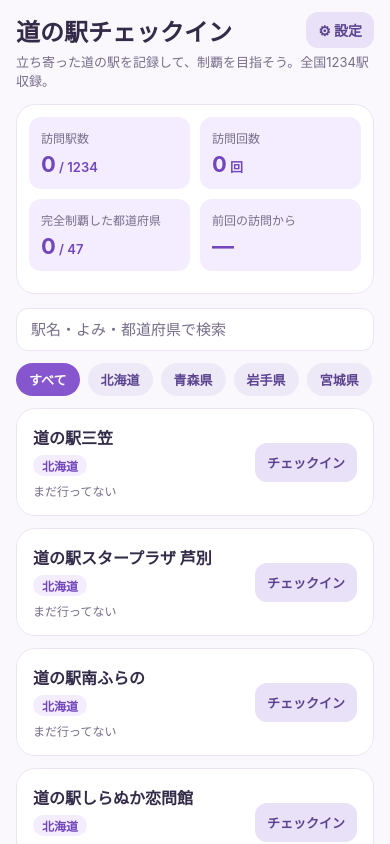
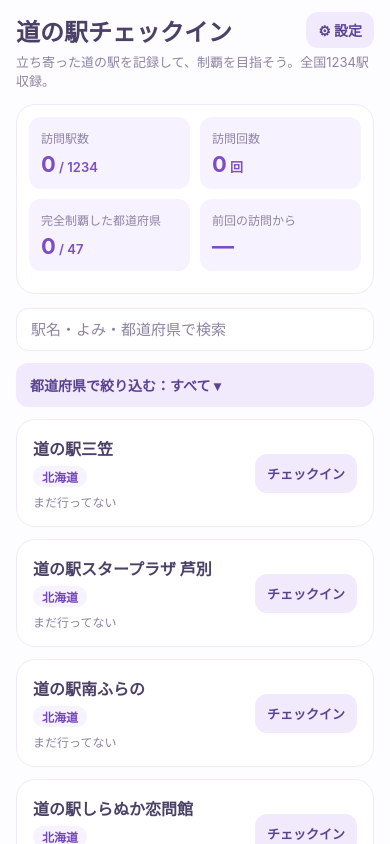
Before and after one commit to hystericdolls-hue/michinoeki-checkin-native, a React Native app: screen / in a window 390 px wide. Built offline with nearby package versions, Linux system fonts and the light colour scheme.

Commit message:
色を明るくし、都道府県フィルターを選ぶ方式に変更

```diff
--- a/App.js
+++ b/App.js
@@ -130,6 +130,7 @@ export default function App() {
   const [prefFilter, setPrefFilter] = useState('すべて');
   const [loaded, setLoaded] = useState(false);
   const [settingsOpen, setSettingsOpen] = useState(false);
+  const [prefModalOpen, setPrefModalOpen] = useState(false);
   const [importText, setImportText] = useState('');
   const [theme, setTheme] = useState(null); // 'light' | 'dark' | null(システム)
 
@@ -390,24 +391,9 @@ export default function App() {
           value={query}
           onChangeText={setQuery}
         />
-        <ScrollView
-          horizontal
-          showsHorizontalScrollIndicator={false}
-          style={styles.chips}
-          contentContainerStyle={styles.chipsInner}
-        >
-          {['すべて', ...PREFS].map((p) => (
-            <TouchableOpacity
-              key={p}
-              style={[styles.chip, prefFilter === p && styles.chipActive]}
-              onPress={() => setPrefFilter(p)}
-            >
-              <Text style={[styles.chipText, prefFilter === p && styles.chipTextActive]}>
-                {p}
-              </Text>
-            </TouchableOpacity>
-          ))}
-        </ScrollView>
+        <TouchableOpacity style={styles.filterBtn} onPress={() => setPrefModalOpen(true)}>
+          <Text style={styles.filterBtnText}>都道府県で絞り込む：{prefFilter} ▾</Text>
+        </TouchableOpacity>
       </View>
       <FlatList
         data={filtered}
@@ -419,6 +405,41 @@ export default function App() {
         }
         contentContainerStyle={styles.listContent}
       />
+      <Modal visible={prefModalOpen} animationType="slide" onRequestClose={() => setPrefModalOpen(false)}>
+        <SafeAreaView style={styles.container}>
+          <View style={styles.modalBody}>
+            <Text style={styles.modalTitle}>都道府県を選ぶ</Text>
+          </View>
+          <FlatList
+            data={['すべて', ...PREFS]}
+            keyExtractor={(p) => p}
+            renderItem={({ item }) => (
+              <TouchableOpacity
+                style={styles.prefRow}
+                onPress={() => {
+                  setPrefFilter(item);
+                  setPrefModalOpen(false);
+                }}
+              >
+                <Text
+                  style={[
+                    styles.prefRowText,
+                    prefFilter === item && styles.prefRowTextActive,
+                  ]}
+                >
+                  {item}
+                </Text>
+                {prefFilter === item ? <Text style={styles.prefCheck}>✓</Text> : null}
+              </TouchableOpacity>
+            )}
+          />
+          <View style={styles.modalBody}>
+            <TouchableOpacity style={styles.primaryBtn} onPress={() => setPrefModalOpen(false)}>
+              <Text style={styles.primaryBtnText}>閉じる</Text>
+            </TouchableOpacity>
+          </View>
+        </SafeAreaView>
+      </Modal>
       <Modal visible={settingsOpen} animationType="slide" onRequestClose={() => setSettingsOpen(false)}>
         <SafeAreaView style={styles.container}>
           <ScrollView contentContainerStyle={styles.modalBody}>
@@ -466,21 +487,21 @@ export default function App() {
 }
 
 const LIGHT = {
-  page: '#faf8fc',
+  page: '#fdfcff',
   card: '#ffffff',
-  border: '#ece4f6',
-  text: '#332b47',
-  muted: '#776d89',
-  statBg: '#f4edff',
-  statNum: '#7247bc',
+  border: '#f0e9fa',
+  text: '#4a4266',
+  muted: '#8d84a3',
+  statBg: '#f7f2ff',
+  statNum: '#7c4dc4',
   primary: '#8656cf',
-  subBg: '#e9e1f7',
+  subBg: '#f1eafd',
   subText: '#5b4390',
-  badgeBg: '#f4edff',
+  badgeBg: '#f7f2ff',
   badgeText: '#7247bc',
   goldBg: '#fff3cf',
   goldText: '#9a6b00',
-  barTrack: '#f0eaf9',
+  barTrack: '#f3eefc',
   barFill: '#8656cf',
   barFull: '#e6a817',
   inputBg: '#ffffff',
@@ -564,18 +585,26 @@ function makeStyles(C) {
       color: C.text,
       backgroundColor: C.inputBg,
     },
-    chips: { marginTop: 12 },
-    chipsInner: { paddingRight: 8 },
-    chip: {
-      backgroundColor: C.chipBg,
-      borderRadius: 999,
-      paddingHorizontal: 13,
-      paddingVertical: 7,
-      marginRight: 8,
+    filterBtn: {
+      marginTop: 12,
+      backgroundColor: C.subBg,
+      borderRadius: 12,
+      paddingVertical: 12,
+      paddingHorizontal: 14,
     },
-    chipActive: { backgroundColor: C.primary },
-    chipText: { fontSize: 13, fontWeight: '600', color: C.subText },
-    chipTextActive: { color: '#ffffff' },
+    filterBtnText: { fontSize: 14, fontWeight: '700', color: C.subText },
+    prefRow: {
+      flexDirection: 'row',
+      justifyContent: 'space-between',
+      alignItems: 'center',
+      paddingHorizontal: 20,
+      paddingVertical: 14,
+      borderBottomWidth: 1,
+      borderBottomColor: C.border,
+    },
+    prefRowText: { fontSize: 16, color: C.text },
+    prefRowTextActive: { fontWeight: 'bold', color: C.statNum },
+    prefCheck: { fontSize: 16, color: C.statNum, fontWeight: 'bold' },
     listContent: { paddingHorizontal: 16, paddingBottom: 24 },
     card: {
       backgroundColor: C.card,
```
